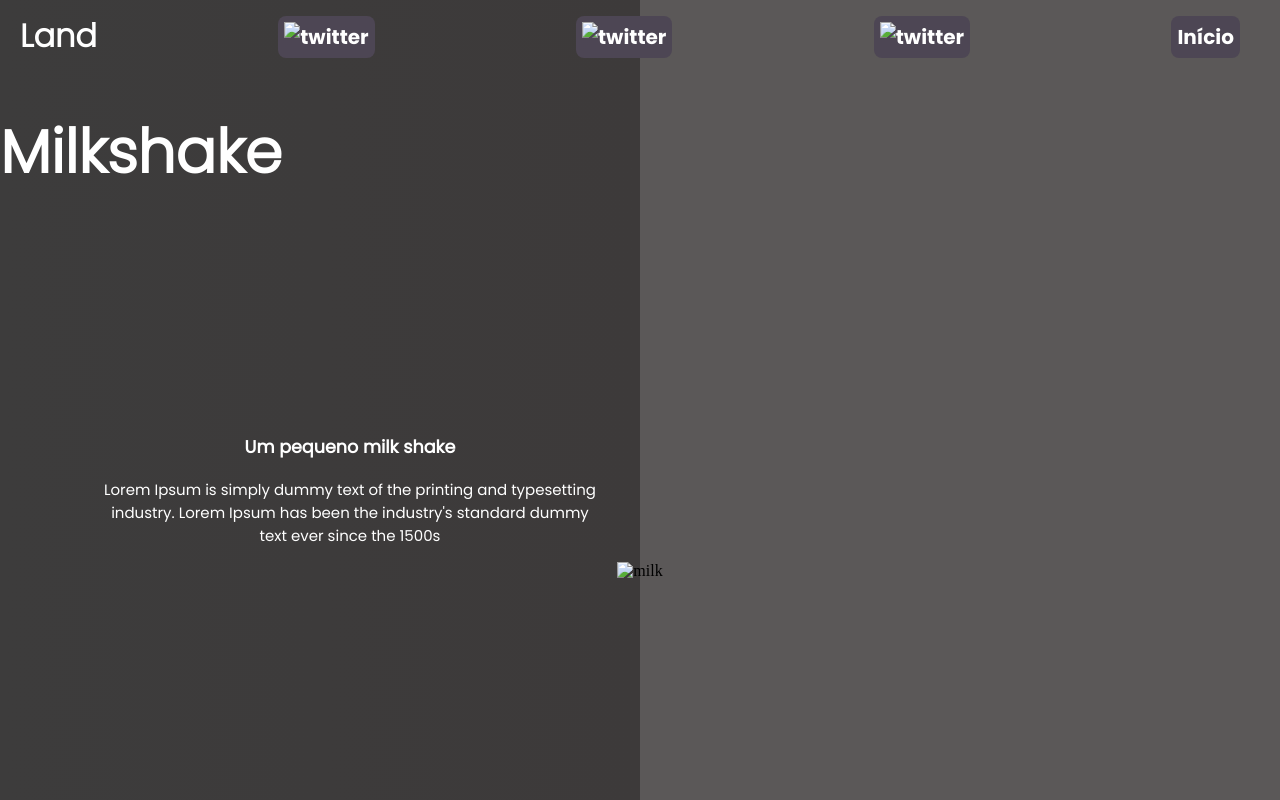
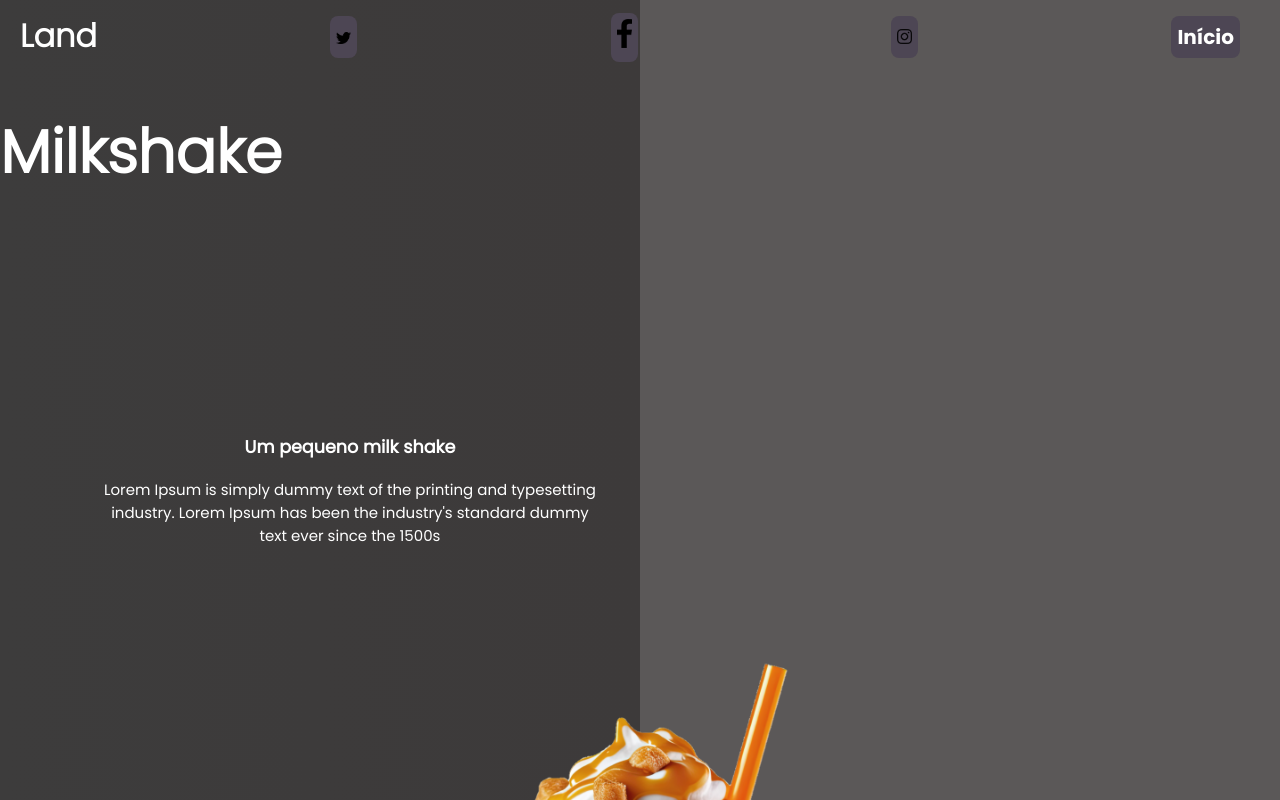
Before and after one commit to PEAKYCOMMAND/landing-page, a plain HTML site: page index.html in a window 1280 px wide. Shown: the top 800 px of the page. Drawn offline with Linux system fonts and the light colour scheme; files whose address does not match are found by name.

Commit message:
Update index.html

```diff
--- a/index.html
+++ b/index.html
@@ -16,9 +16,9 @@
         <h1>Land</h1>
 
 
-            <a class="none"> <img src="./tool/images/twitter(1).png" alt="twitter"></a>
-            <a class="none"> <img src="./tool/images/facebook.png" alt="twitter"></a>
-            <a class="none"> <img src="./tool/images/instagram.png" alt="twitter"></a>
+            <a class="none"> <img src="./tool/imagens/twitter(1).png" alt="twitter"></a>
+            <a class="none"> <img src="./tool/imagens/facebook.png" alt="twitter"></a>
+            <a class="none"> <img src="./tool/imagens/instagram.png" alt="twitter"></a>
 
 
         <a href="#">Início</a>
@@ -47,7 +47,7 @@
         </section>
 
         <article class="area-meio">
-            <img src="./tool/images/milkshake.png" alt="milk">
+            <img src="./tool/imagens/milkshake.png" alt="milk">
 
         </article>
 
```
